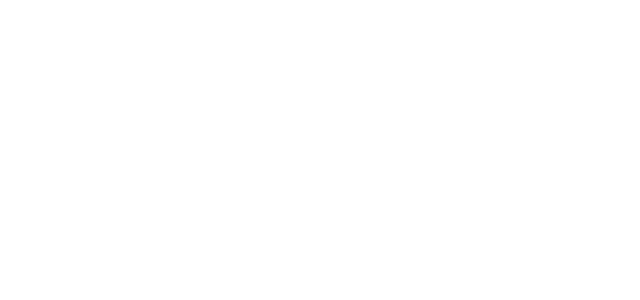
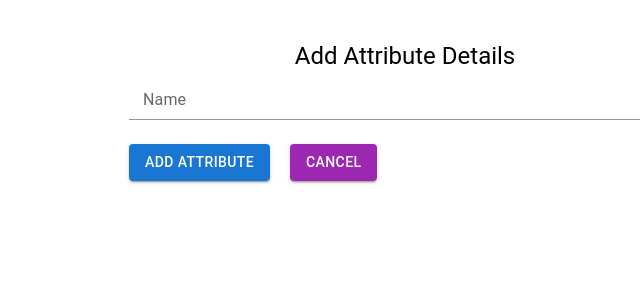
Before and after one commit to abkhalidsaeed/Assignment_Task, a React (Create React App) app: page /addattribute in a window 1280 px wide. Before the commit this address had no page. Shown: the top 300 px of the page, without its empty margins (235-875 px from the left). Built offline with nearby package versions, Linux system fonts and the light colour scheme.

Commit message:
wip : json-serve implementing.

```diff
--- a/package.json
+++ b/package.json
@@ -9,6 +9,8 @@
     "@testing-library/jest-dom": "^5.16.5",
     "@testing-library/react": "^13.4.0",
     "@testing-library/user-event": "^13.5.0",
+    "json-server": "^0.16.3",
+    "axios": "^0.21.1",
     "react": "^18.2.0",
     "react-dom": "^18.2.0",
     "react-router-dom": "^6.4.5",
@@ -17,6 +19,8 @@
   },
   "scripts": {
     "start": "react-scripts start",
+    "json-server": "json-server --watch src/Database/db.json --host 127.0.0.1 --port 3000",
+    "dev": "concurrently \"npm start\" \"npm run json-server\"",
     "build": "react-scripts build",
     "test": "react-scripts test",
     "eject": "react-scripts eject"
--- a/src/App.js
+++ b/src/App.js
@@ -1,13 +1,15 @@
 import "./App.css";
 import Home from "./components/Home";
-import InputField from "./components/InputField";
+import Attributes from "./components/Attributes";
+import AddAttribute from "./components/Attributes/AddAttributes";
 import { Routes, Route } from "react-router-dom";
 
 function App() {
   return (
     <Routes>
       <Route path="/" element={<Home />} />
-      <Route path="/input" element={<InputField />} />
+      <Route path="/attribute" element={<Attributes />} />
+      <Route path="/addattribute" element={<AddAttribute />} />
     </Routes>
   );
 }
--- /dev/null
+++ b/src/Database/db.json
@@ -0,0 +1,20 @@
+{
+    "attributes": [
+      {
+        "name": "aryan",
+        "id": 1
+      },
+      {
+        "name": "akash",
+        "id": 2
+      },
+      {
+        "name": "suraj",
+        "id": 3
+      },
+      {
+        "name": "ascsdacsac",
+        "id": 4
+      }
+    ]
+  }
--- /dev/null
+++ b/src/Service/Api.js
@@ -0,0 +1,22 @@
+import axios from 'axios';
+
+
+const url = "http://127.0.0.1:3001/attributes";
+
+export const getallAttributes = async (id) => {
+    id = id || '';
+    return await axios.get(`${url}/${id}`);
+}
+
+export const addAttribute = async (attributes) => {
+    return await axios.post(url,attributes);
+}
+
+export const editAttribute = async (id, attributes) => {
+    return await axios.put(`${url}/${id}`,attributes);
+}
+
+
+export const deleteAttribute = async (id) => {
+    return await axios.delete(`${url}/${id}`);
+}
--- /dev/null
+++ b/src/components/Attributes.jsx
@@ -0,0 +1,79 @@
+import { Box } from "@mui/material";
+import { useState, useEffect } from "react";
+import { Link } from "react-router-dom";
+
+const Attributes = () => {
+  // const [name, setName] = useState("");
+  // const [display, setDisplay] = useState([]);
+
+  // const handleKeyDown = (e) => {
+  //   if (e.key === "Enter") {
+  //     console.log("added");
+  //     const names = {
+  //       id: Math.floor(Math.random() * 100),
+  //       value: name,
+  //     };
+  //     setDisplay((oldname) => [...oldname, names]);
+  //     setName("");
+  //     console.log(names);
+  //   }
+  // };
+  // useEffect(() => {
+  //   localStorage.setItem("dataKey", JSON.stringify(name));
+  // }, [name]);
+  // const handleDelete = () => {
+  //   alert("name is deleted.");
+  // };
+  return (
+    <div>
+      <div>
+        <Link
+          style={{
+            textDecoration: "none",
+            color: "black",
+            float: "right",
+            marginTop: "4%",
+            marginRight: "10%",
+            boxShadow: "0 0 3px 2px #cec7c759",
+            padding: 10,
+            borderRadius: 5,
+          }}
+          to="/addattribute"
+        >
+          New Attribute
+        </Link>
+      </div>
+      <div>
+        <Box
+          style={{
+            float: "right",
+            marginTop: "8%",
+            height: "auto",
+            width: "170px",
+            boxShadow: "0 0 3px 2px #cec7c759",
+            alignItems: "center",
+            padding: 20,
+            borderRadius: 5,
+          }}
+        ></Box>
+      </div>
+      <div>
+        <Box
+          style={{
+            float: "right",
+            marginTop: "8%",
+            marginRight: "15%",
+            height: "auto",
+            width: "50%",
+            boxShadow: "0 0 3px 2px #cec7c759",
+            alignItems: "center",
+            padding: 20,
+            borderRadius: 5,
+          }}
+        ></Box>
+      </div>
+    </div>
+  );
+};
+
+export default Attributes;
--- /dev/null
+++ b/src/components/Attributes/AddAttributes.jsx
@@ -0,0 +1,76 @@
+import React, { useState } from "react";
+import {
+  Container,
+  Typography,
+  FormControl,
+  InputLabel,
+  Input,
+  Box,
+  FormGroup,
+  Button,
+} from "@mui/material";
+import { addAttribute } from "../../Service/Api";
+// import { useHistory } from 'react-router-dom';
+const initialValue = {
+  name: "",
+};
+
+const AddAttribute = () => {
+  const [attribute, setAttribute] = useState(initialValue);
+  const { name } = attribute;
+
+  // const history = useHistory();
+
+  const onValueChange = (e) => {
+    //  console.log(e);
+    // console.log(e.target.value);
+    setAttribute({ ...attribute, [e.target.name]: e.target.value });
+    console.log(attribute);
+  };
+
+  const addAttributeDetails = async () => {
+    await addAttribute(attribute);
+    //    history.push('/all');
+  };
+
+  return (
+    <Container maxWidth="sm">
+      <Box my={5}>
+        <Typography variant="h5" align="center">
+          Add Attribute Details
+        </Typography>
+        <FormGroup>
+          <FormControl>
+            <InputLabel>Name</InputLabel>
+            <Input
+              onChange={(e) => onValueChange(e)}
+              name="name"
+              value={name}
+            />
+          </FormControl>
+          <Box my={3}>
+            <Button
+              variant="contained"
+              onClick={() => addAttributeDetails()}
+              color="primary"
+              align="center"
+            >
+              Add Attribute
+            </Button>
+            <Button
+            //   onClick={() => history.push("/all")}
+              variant="contained"
+              color="secondary"
+              align="center"
+              style={{ margin: "0px 20px" }}
+            >
+              Cancel
+            </Button>
+          </Box>
+        </FormGroup>
+      </Box>
+    </Container>
+  );
+};
+
+export default AddAttribute;
--- a/src/components/Home.jsx
+++ b/src/components/Home.jsx
@@ -1,8 +1,23 @@
+import { Typography } from "@mui/material";
 import React from "react";
 import { Link } from "react-router-dom";
 
 function Home(props) {
   return (
+    <>
+      <div>
+        <Typography
+          style={{
+            textAlign: "center",
+            marginTop: "10%",
+            fontSize: "100px",
+            fontFamily: "initial",
+            color: "inherit",
+          }}
+        >
+          Welcome
+        </Typography>
+      </div>
       <div>
         <Link
           style={{
@@ -10,16 +25,17 @@
             color: "black",
             float: "right",
             marginTop: "4%",
-          marginRight: "5%",
+            marginRight: "48%",
             boxShadow: "0 0 3px 2px #cec7c759",
             padding: 10,
             borderRadius: 5,
           }}
-        to="/input"
+          to="/attribute"
         >
-        + New
+          Attributes
         </Link>
       </div>
+    </>
   );
 }
 
--- a/src/components/InputField.jsx
+++ /dev/null
@@ -1,80 +0,0 @@
-import { Input, Box, Chip } from "@mui/material";
-import { useState, useEffect } from "react";
-
-const InputField = () => {
-  const [name, setName] = useState("");
-  const [display, setDisplay] = useState([]);
-
-  const handleKeyDown = (e) => {
-    if (e.key === "Enter") {
-      console.log("added");
-      const names = {
-        id: Math.floor(Math.random() * 100),
-        value: name,
-      };
-      setDisplay((oldname) => [...oldname, names]);
-      setName("");
-      console.log(names);
-    }
-  };
-  useEffect(() => {
-    localStorage.setItem("dataKey", JSON.stringify(name));
-  }, [name]);
-  const handleDelete = () => {
-    alert("name is deleted.");
-  };
-  return (
-    <div>
-      <div style={{ textAlign: "right", marginTop: "4%", marginRight: "5%" }}>
-        <Input
-          style={{ width: "210px" }}
-          type="text"
-          id="name"
-          name="name"
-          value={name}
-          placeholder="Enter Name"
-          onChange={(e) => setName(e.target.value)}
-          onKeyDown={handleKeyDown}
-        />
-      </div>
-      <div>
-        <Box
-          style={{
-            float: "right",
-            marginTop: "2%",
-            marginRight: "5%",
-            height: "auto",
-            width: "170px",
-            boxShadow: "0 0 3px 2px #cec7c759",
-            alignItems: "center",
-            padding: 20,
-            borderRadius: 5,
-          }}
-        >
-          {display.map((names) => (
-            <div key={names.id}>
-              <span>{names.value}</span>
-            </div>
-          ))}
-        </Box>
-      </div>
-      <div>
-        <Box
-          style={{
-            float: "right",
-            marginTop: "2%",
-            marginRight: "15%",
-            height: "auto",
-            width: "50%",
-            boxShadow: "0 0 3px 2px #cec7c759",
-            alignItems: "center",
-            padding: 20,
-            borderRadius: 5,
-          }}
-        ></Box>
-      </div>
-    </div>
-  );
-};
-
-export default InputField;
```
Lines whose indentation alone changed are shown as unchanged.
